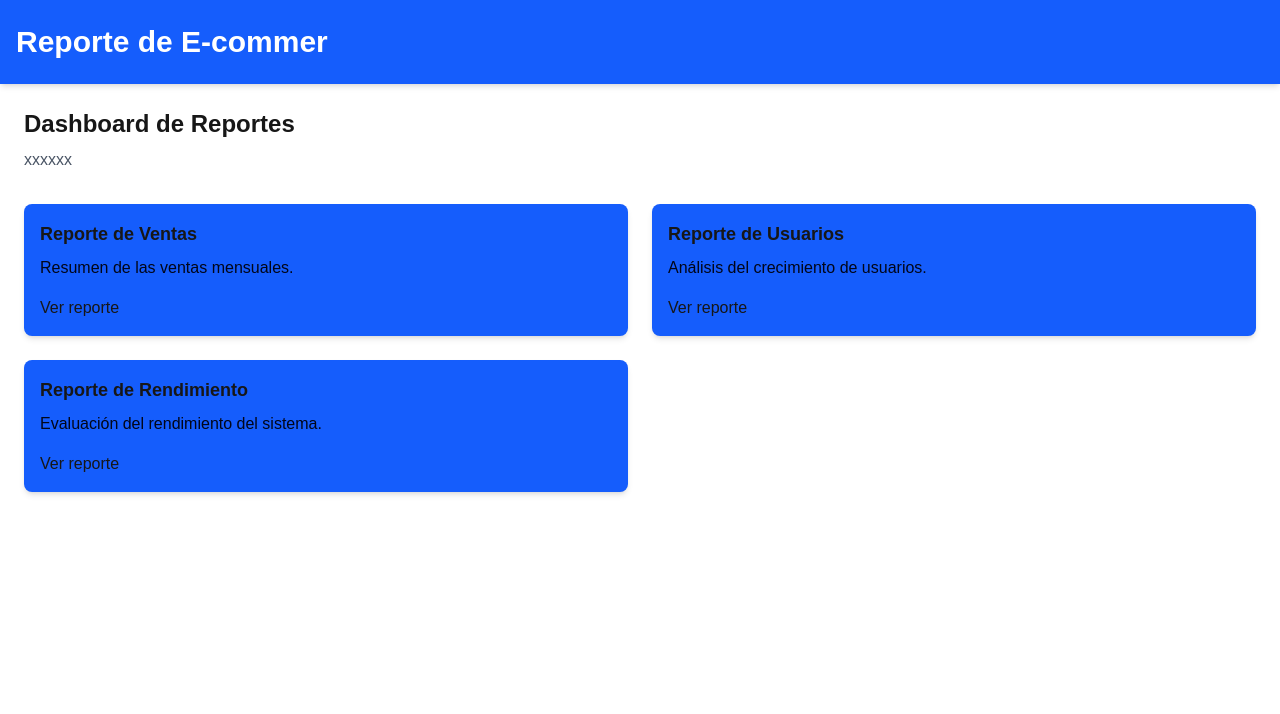
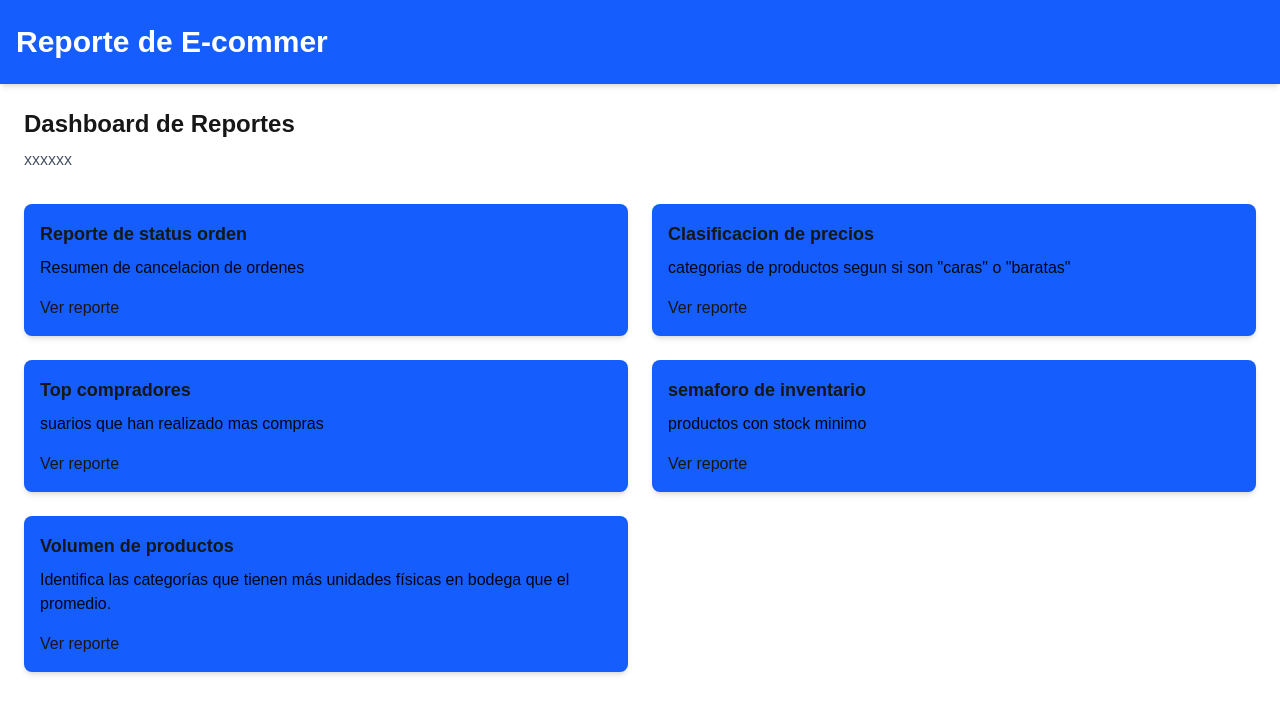
Before and after one commit to Silverz34/Lab-Reportes-Next.js-Reports-Dashboard, a Next.js app: page / in a window 1280 px wide. Shown: the top 714 px of the page. Built offline with nearby package versions, Linux system fonts and the light colour scheme.

Commit message:
aun acomodando home

```diff
--- a/src/app/page.tsx
+++ b/src/app/page.tsx
@@ -1,9 +1,11 @@
 import Card from "../../components/cards";
 export default function Home() {
   const reports = [
-    { id: 1, title: 'Reporte de Ventas', description: 'Resumen de las ventas mensuales.', link: '/reports/sales' },
-    { id: 2, title: 'Reporte de Usuarios', description: 'Análisis del crecimiento de usuarios.', link: '/reports/users' },
-    { id: 3, title: 'Reporte de Rendimiento', description: 'Evaluación del rendimiento del sistema.', link: '/reports/performance' },
+    { id: 1, title: 'Reporte de status orden', description: 'Resumen de cancelacion de ordenes', link: '/reports/1' },
+    { id: 2, title: 'Clasificacion de precios', description: 'categorias de productos segun si son "caras" o "baratas"', link: '/reports/2' },
+    { id: 3, title: 'Top compradores', description: 'suarios que han realizado mas compras', link: '/reports/3'},
+    { id: 4, title: 'semaforo de inventario', description: 'productos con stock minimo', link: '/reports/4'},
+    { id: 5, title: 'Volumen de productos', description: ' Identifica las categorías que tienen más unidades físicas en bodega que el promedio.', link: '/reports/5'},
   ];
   return (
     <div className="p-6">
--- a/src/app/reports/5/page.tsx
+++ b/src/app/reports/5/page.tsx
@@ -1,7 +1,7 @@
-export default function Report4Page() {
+export default function Report5Page() {
  return(
         <div>
-            <h1>Report 3</h1>
+            <h1>Report 5</h1>
         </div>
     );
 }
```
Also changed, not shown: 1 other file (tests, documents, lock files or other folders).
